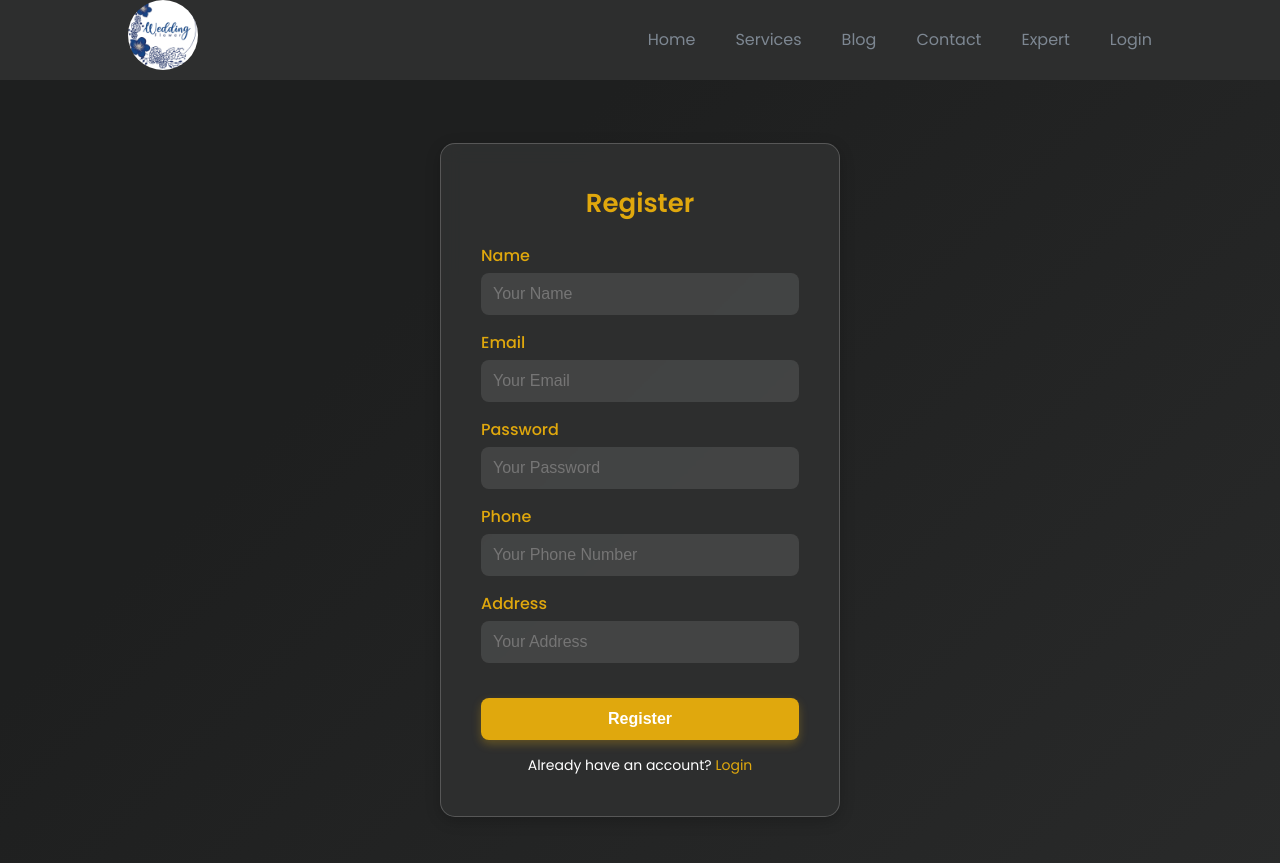
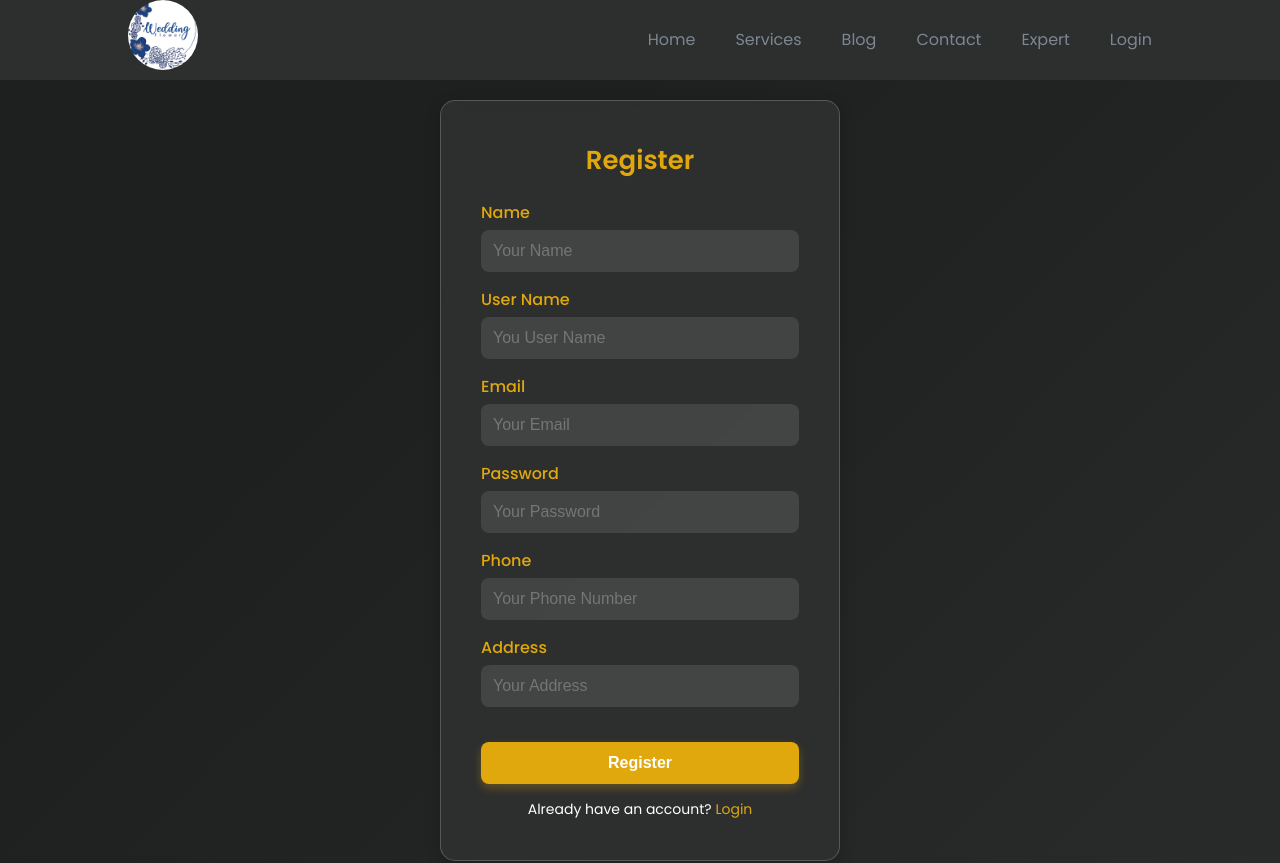
Before and after one commit to PhanNghia6604/PreWed-App, a React (Create React App) app in the folder login-signup/: page /register in a window 1280 px wide. Shown: the top 863 px of the page. Built offline with nearby package versions, Linux system fonts and the light colour scheme.

Commit message:
Thêm trường username

```diff
--- a/login-signup/src/Components/Page/Login/Login.jsx
+++ b/login-signup/src/Components/Page/Login/Login.jsx
@@ -4,7 +4,7 @@ import { Heading } from "../../Common/Heading";
 import styles from "./Login.module.css";
 
 export const Login = ({setIsLoggedIn}) => {
-  const [name, setName] = useState("");
+  const [username, setUserName] = useState("");
   const [password, setPassword] = useState("");
   const navigate = useNavigate();
   const [message, setMessage] = useState('');  // Ensure setMessage is defined
@@ -13,17 +13,16 @@ export const Login = ({setIsLoggedIn}) => {
   const handleLogin = async (event) => {
     event.preventDefault();
     try {
-      const response = await fetch('/api/auth/login', {
+      const response = await fetch('/api/login', {
         method: 'POST',
         headers: {
           'Content-Type': 'application/json',
         },
-        body: JSON.stringify({ name, password }),
+        body: JSON.stringify({ username, password }),
       });
       const data = await response.json();
-      if (data.status) {
+      if (data.status && data.token) {
         alert(data.message);
-        // Handle successful login (e.g., save token, redirect)
         localStorage.setItem('token', data.token);
         setIsLoggedIn(true);
         setMessage('Login succeeded');
@@ -46,13 +45,13 @@ export const Login = ({setIsLoggedIn}) => {
         <div className={styles.content}>
           <form onSubmit={handleLogin} className="login-form">
             <div className={styles["input-box"]}>
-              <label>Name</label>
+              <label>User Name</label>
               <input
                 type="text"
-                placeholder="Name"
+                placeholder="User Name"
                 required
-                value={name}
-                onChange={(e) => setName(e.target.value)}
+                value={username}
+                onChange={(e) => setUserName(e.target.value)}
               />
             </div>
             <div className={styles["input-box"]}>
--- a/login-signup/src/Components/Page/Login/Register.jsx
+++ b/login-signup/src/Components/Page/Login/Register.jsx
@@ -5,6 +5,7 @@ import styles from "./Register.module.css";
 
 export const Register = () => {
   const [name, setName] = useState("");
+  const [username,setUserName] = useState("");
   const [email, setEmail] = useState("");
   const [password, setPassword] = useState("");
   const [phone, setPhone] = useState("");
@@ -14,7 +15,7 @@ export const Register = () => {
 
   const handleRegister = async (e) => {
     e.preventDefault();
-    if (!name.trim() || !email.trim() || !password.trim() || !phone.trim() || !address.trim()) {
+    if (!name.trim() || !username.trim() || !email.trim() || !password.trim() || !phone.trim() || !address.trim()) {
       setError("Please fill in all the required fields!");
       return;
     }
@@ -28,12 +29,12 @@ export const Register = () => {
     setError("");
 
     try {
-      const response = await fetch('/api/user', {
+      const response = await fetch('/api/register', {
         method: 'POST',
         headers: {
           'Content-Type': 'application/json',
         },
-        body: JSON.stringify({ name, email, password, phone, address }),
+        body: JSON.stringify({ name,username, email, password, phone, address }),
       });
 
       if (!response.ok) {
@@ -62,6 +63,10 @@ export const Register = () => {
               <input type="text" placeholder="Your Name" value={name} onChange={(e) => setName(e.target.value)} />
             </div>
             <div className={styles["input-box"]}>
+              <label>User Name</label>
+              <input type="text" placeholder="You User Name" value={username} onChange={(e) => setUserName(e.target.value)}/>
+            </div>
+            <div className={styles["input-box"]}>
               <label>Email</label>
               <input type="email" placeholder="Your Email" value={email} onChange={(e) => setEmail(e.target.value)} />
             </div>
--- a/login-signup/src/Components/Page/Page.jsx
+++ b/login-signup/src/Components/Page/Page.jsx
@@ -34,7 +34,9 @@ export const Page = () => {
   const [isLoggedIn, setIsLoggedIn] = useState(false);
   useEffect(() => {
     const token = localStorage.getItem("token");
-    setIsLoggedIn(!!token);
+    if (token) {
+      setIsLoggedIn(true);
+    }
   }, []);
   return (
    <>
```
